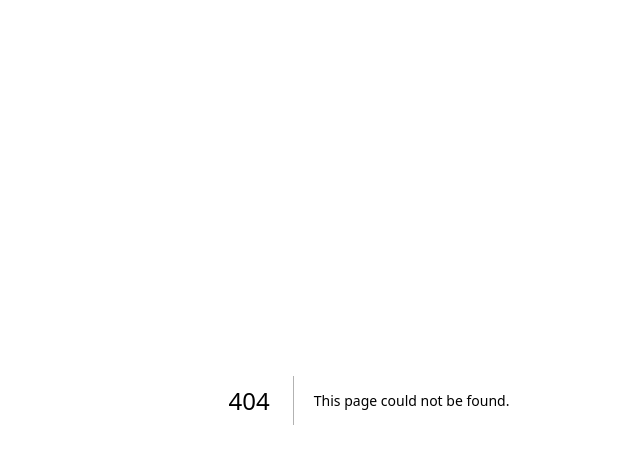
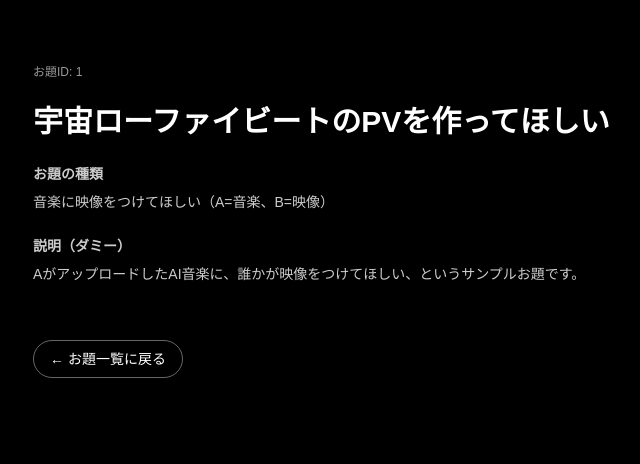
Before and after one commit to subuta0121/hendrix, a Next.js app: page /prompts/1 in a window 1280 px wide. Before the commit this address had no page. Shown: the top 464 px of the page, without its empty margins (271-911 px from the left). Built offline with nearby package versions, Linux system fonts and the light colour scheme.

Commit message:
feat: add prompt detail dummy page

```diff
--- /dev/null
+++ b/app/prompts/[id]/page.tsx
@@ -0,0 +1,78 @@
+import Link from "next/link";
+
+type PromptDetail = {
+  title: string;
+  type: string;
+  description: string;
+};
+
+const dummyPrompts: Record<string, PromptDetail> = {
+  "1": {
+    title: "宇宙ローファイビートのPVを作ってほしい",
+    type: "音楽に映像をつけてほしい（A=音楽、B=映像）",
+    description:
+      "AがアップロードしたAI音楽に、誰かが映像をつけてほしい、というサンプルお題です。",
+  },
+  "2": {
+    title: "無音のAI映像に、BGMとSFXをつけてほしい",
+    type: "映像に音をつけてほしい（A=映像、B=音）",
+    description:
+      "音がないAI映像に対して、Bが音楽や効果音で『再構築』するサンプルお題です。",
+  },
+};
+
+type PageProps = {
+  params: { id: string };
+};
+
+export default function PromptDetailPage({ params }: PageProps) {
+  const prompt = dummyPrompts[params.id];
+
+  if (!prompt) {
+    return (
+      <main className="min-h-screen bg-black text-white flex items-center justify-center px-4">
+        <div className="max-w-xl text-center space-y-4">
+          <h1 className="text-2xl font-semibold">お題が見つかりませんでした</h1>
+          <p className="text-sm text-white/70">
+            このIDのお題は、まだダミーデータに登録されていません。
+          </p>
+          <Link
+            href="/prompts"
+            className="inline-flex items-center px-4 py-2 rounded-full border border-white/40 text-sm hover:bg-white hover:text-black transition"
+          >
+            ← お題一覧に戻る
+          </Link>
+        </div>
+      </main>
+    );
+  }
+
+  return (
+    <main className="min-h-screen bg-black text-white px-4 py-16">
+      <div className="max-w-2xl mx-auto space-y-6">
+        <p className="text-xs text-white/60">お題ID: {params.id}</p>
+
+        <h1 className="text-2xl md:text-3xl font-semibold">{prompt.title}</h1>
+
+        <div className="space-y-2 text-sm text-white/80">
+          <p className="font-semibold">お題の種類</p>
+          <p>{prompt.type}</p>
+        </div>
+
+        <div className="space-y-2 text-sm text-white/80">
+          <p className="font-semibold">説明（ダミー）</p>
+          <p>{prompt.description}</p>
+        </div>
+
+        <div className="pt-8">
+          <Link
+            href="/prompts"
+            className="inline-flex items-center px-4 py-2 rounded-full border border-white/40 text-sm hover:bg-white hover:text-black transition"
+          >
+            ← お題一覧に戻る
+          </Link>
+        </div>
+      </div>
+    </main>
+  );
+}
```
